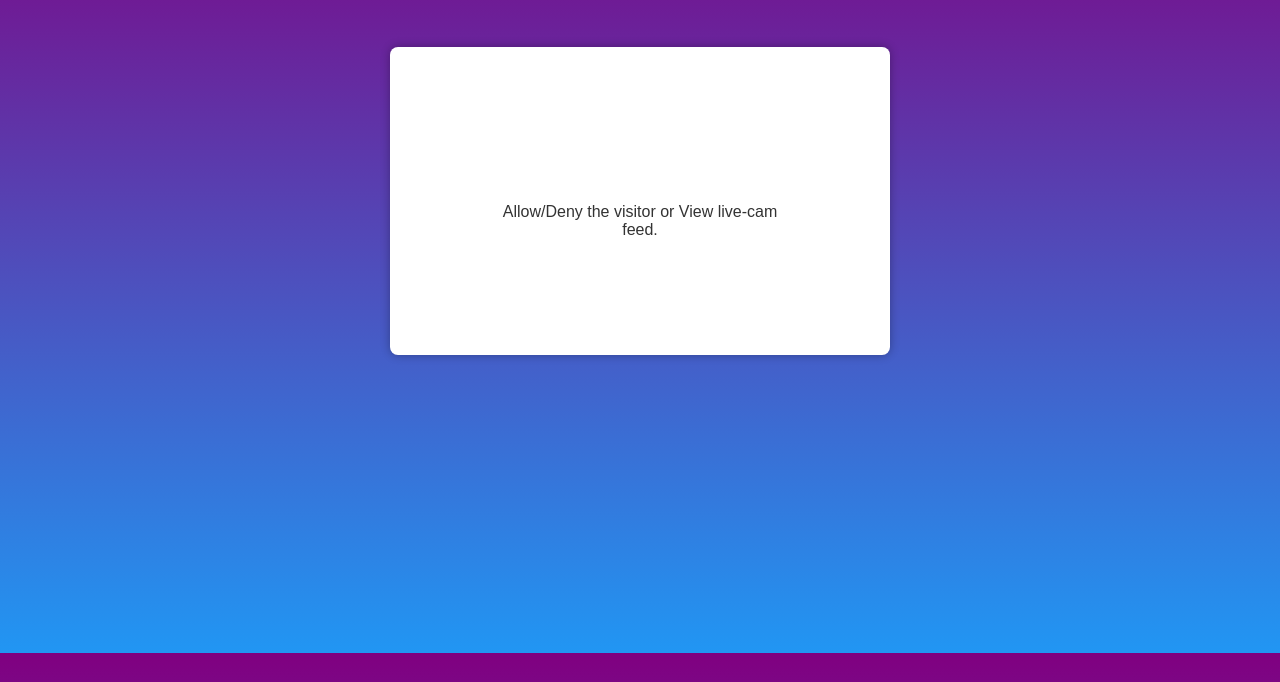
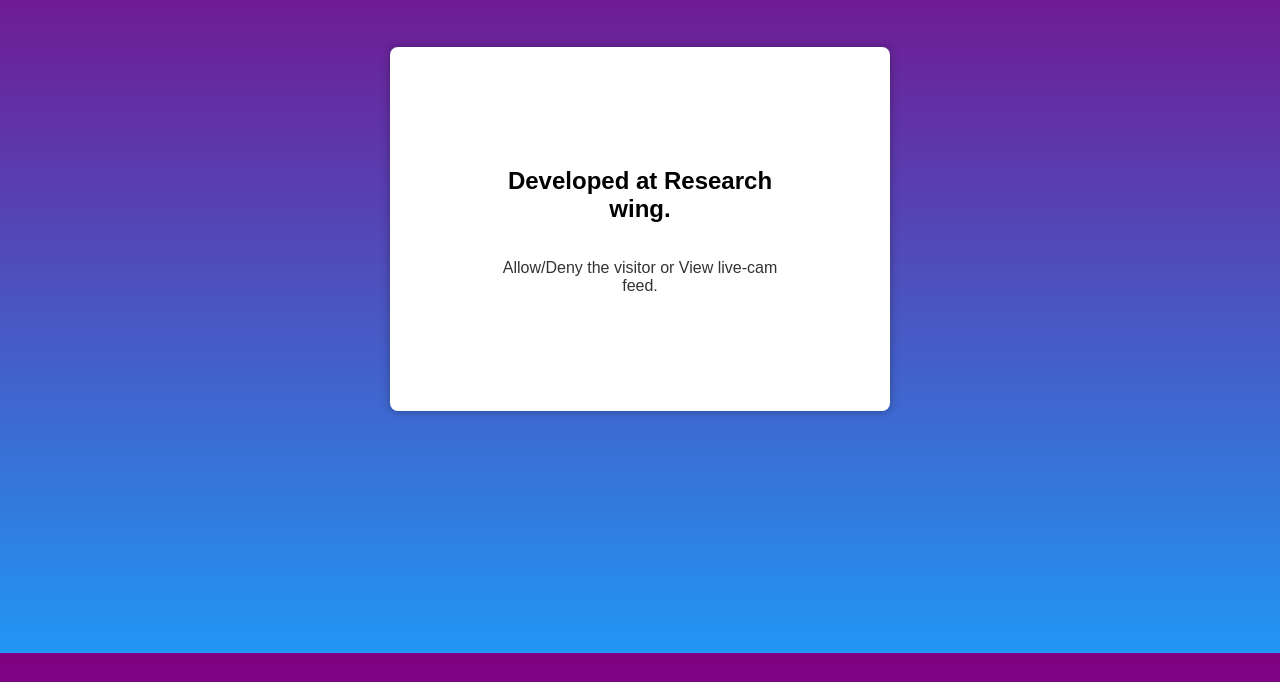
Before and after one commit to anu-sin-theta/Intercom, a plain HTML site: page index.html in a window 1280 px wide. Shown: the part 147-829 px from the top of the page. Drawn offline with Linux system fonts and the light colour scheme.

Commit message:
Update index.html

```diff
--- a/index.html
+++ b/index.html
@@ -17,7 +17,7 @@
 <button id="viewButton">View</button>
 
 <div class="flex-card">
-    <h2></h2>
+    <h2>Developed at Research wing.</h2>
     <p id="dataParagraph">Allow/Deny the visitor or View live-cam feed.</p>
 </div>
 
```
